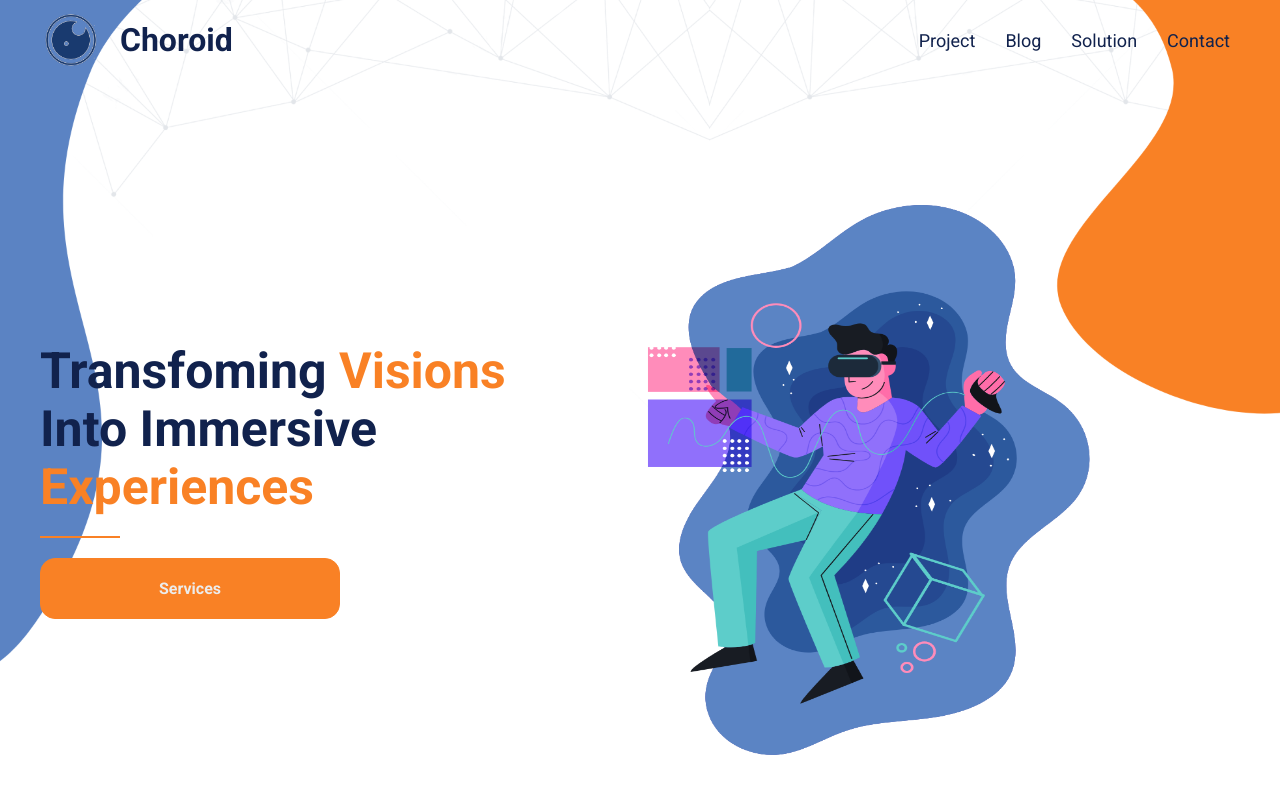
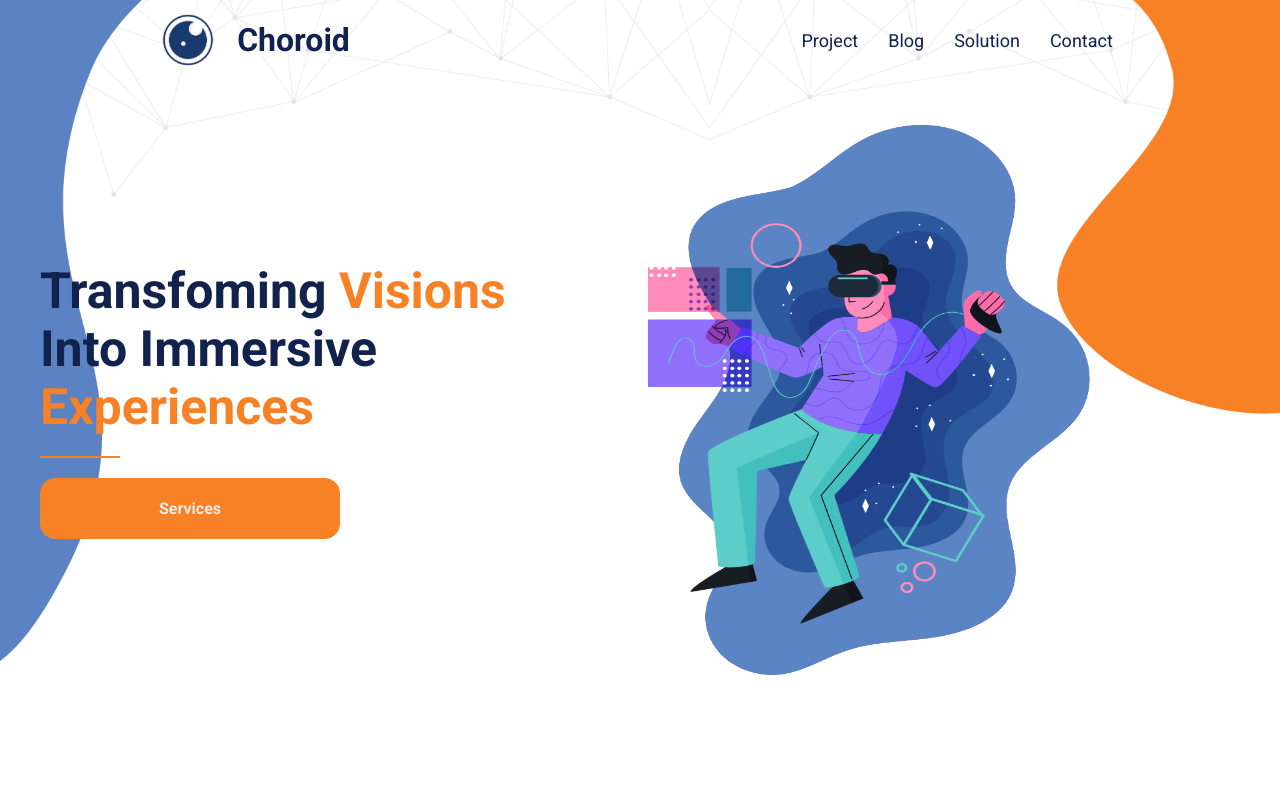
Before and after one commit to rabeeqiblawi/portfolio-nextjs, a Next.js app: page / in a window 1280 px wide. Shown: the top 800 px of the page. Built offline with nearby package versions, Linux system fonts and the light colour scheme.

Commit message:
merge navbar scss file

```diff
--- a/src/components/navigation/navbar/navbar.module.scss
+++ b/src/components/navigation/navbar/navbar.module.scss
@@ -1,12 +1,31 @@
 .container {
     display: flex;
     align-items: center;
-    justify-content: space-between;
+    // justify-content: space-between;
+    justify-content: space-around;
     padding: 20px 0px;
-    width: 1200px;
+    // width: 1200px;
+    width: 100%;
     margin: 0px auto;
     height: var(--navigationBarHight);
     z-index: 10;
+
+    background-color: transparent;
+    position: fixed;
+    transition: transform 0.4s ease-in-out, background-color 0.4s ease-in-out;
+}
+
+
+.show {
+    background-color: var(--text-light);
+}
+    .show .links a:hover {
+        background: var(--btn-orange);
+        color: var(--text-light);
+    }
+
+.hidden {
+    transform: translateY(-100%); /* Move the navbar off-screen when hidden */
 }
 
 .topPageVectors {
```
